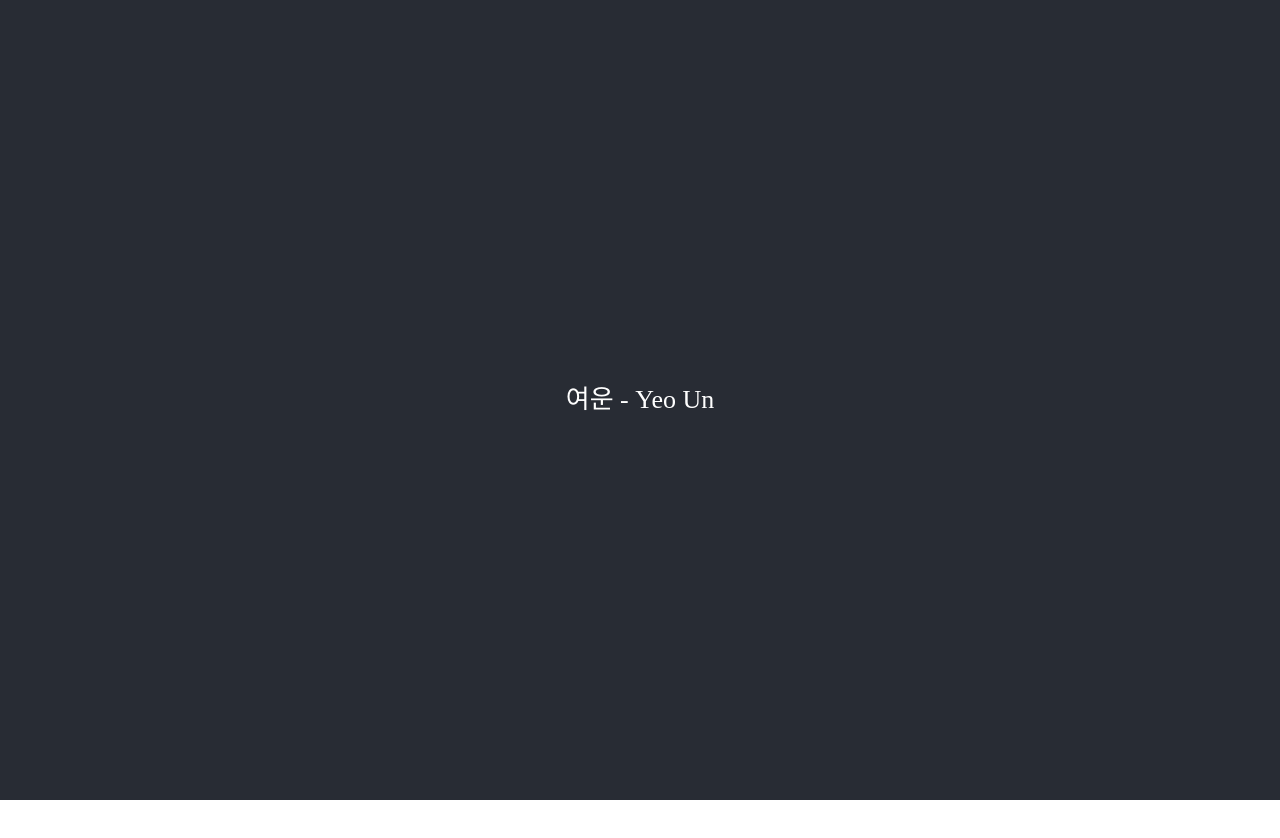
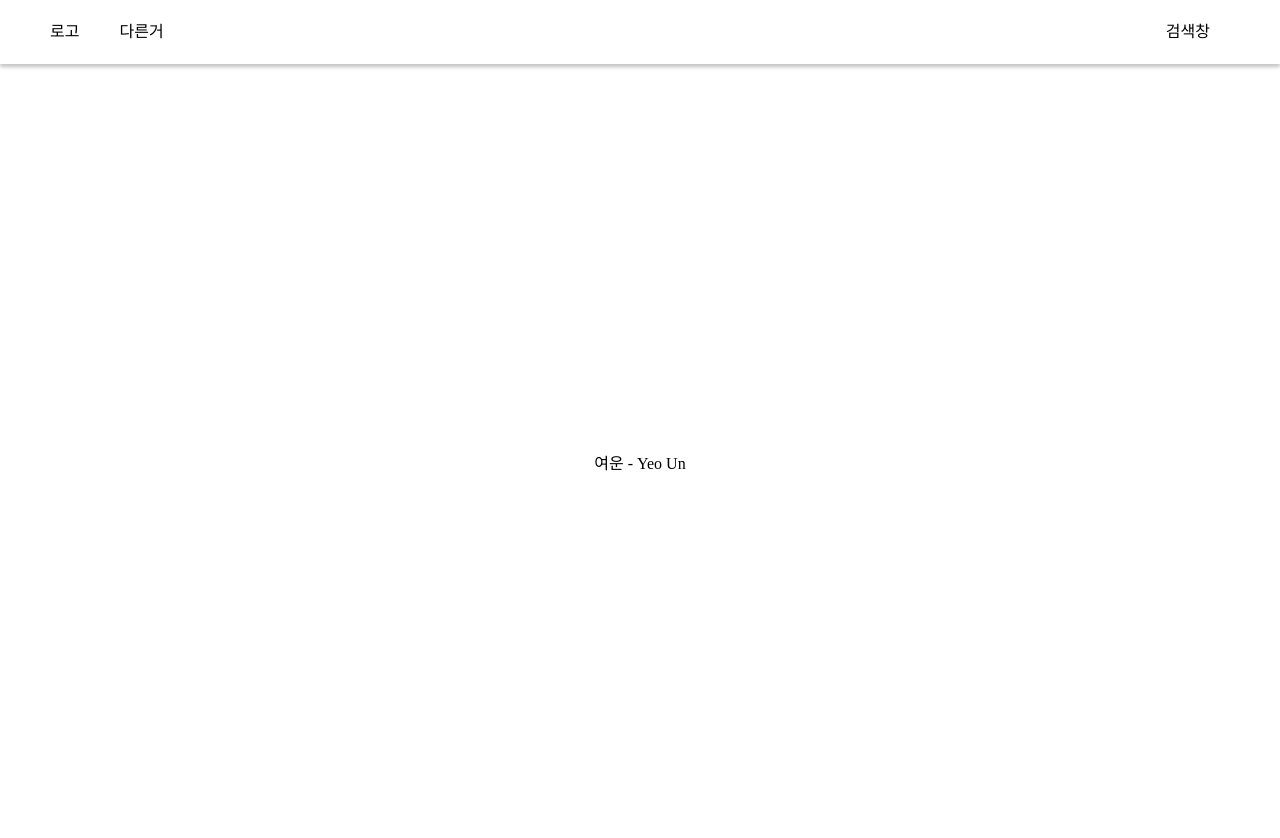
Before and after one commit to ChanghwanK/yeo-un, a React (Create React App) app in the folder client/: page / in a window 1280 px wide. Shown: the top 838 px of the page. Before the commit the page ends 800 px from the top, so only its background shows below. Built offline with nearby package versions, Linux system fonts and the light colour scheme.

Commit message:
[Client] Create Header & MainPage Component
1. Header Component
2. MainPage Component

```diff
--- a/client/src/App.js
+++ b/client/src/App.js
@@ -13,14 +13,7 @@ const App = () => {
 };
 
 const AppContainer = styles.div`
-  background-color: #282c34;
-  min-height: 100vh;
-  display: flex;
-  flex-direction: column;
-  align-items: center;
-  justify-content: center;
-  font-size: calc(10px + 2vmin);
-  color: white;
+  diplay: flex;
 `;
 
 export default App;
--- /dev/null
+++ b/client/src/components/Header.js
@@ -0,0 +1,47 @@
+import React from 'react';
+import styled from 'styled-components';
+
+const Header = () => {
+  return (
+    <Container>
+      <Left>
+        <p>로고</p>
+        <p>다른거</p>
+      </Left>
+      <Right>
+        <p>검색창</p>
+      </Right>
+    </Container>
+  );
+};
+
+const Container = styled.div`
+  position: sticky;
+  display: flex;
+  z-index: 100;
+  justify-content: space-between;
+  align-items: center;
+  background-color: white;
+  width: 100%;
+  top: 0;
+  height: 64px;
+  box-shadow: 0 3px 5px rgba(0, 0, 0, 0.13), 0 3px 3px rgba(0, 0, 0, 0.13);
+`;
+
+const Left = styled.div`
+  display: flex;
+  padding-left: 30px;
+  p {
+    margin: 20px;
+  }
+`;
+
+const Right = styled.div`
+  display: flex;
+  padding-right: 50px;
+  p {
+    margin: 20px;
+  }
+`;
+
+export default Header;
--- a/client/src/pages/MainPage.js
+++ b/client/src/pages/MainPage.js
@@ -1,12 +1,24 @@
 import React from 'react';
 import styles from 'styled-components';
 
+import Header from 'components/Header';
+
 const MainPage = () => {
-  return <Container>여운 - Yeo Un</Container>;
+  return (
+    <>
+      <Header />
+      <Container>
+        <p>여운 - Yeo Un</p>
+      </Container>
+    </>
+  );
 };
 
 const Container = styles.div`
-
+  display: flex;
+  justify-content: center;
+  align-items: center;
+  height: 100vh;
 `;
 
 export default MainPage;
```
